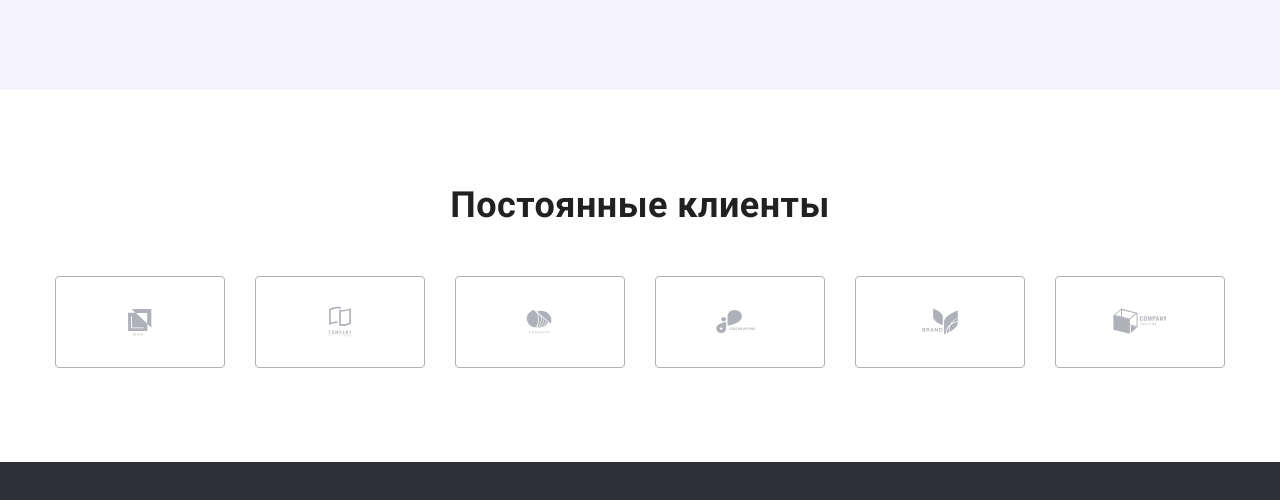
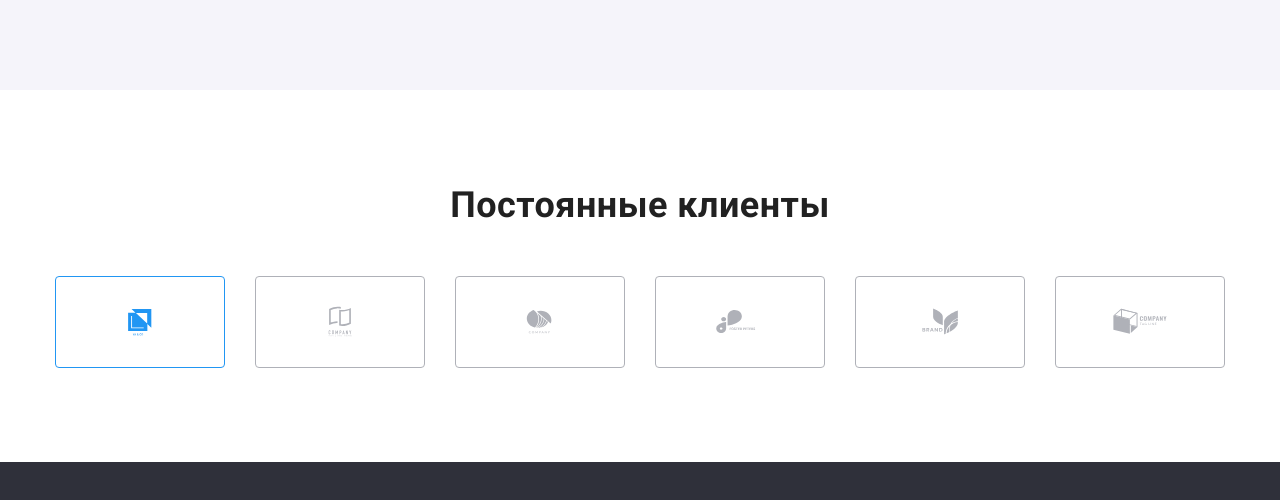
Before and after one commit to Evgen-Zaharevich/goit-markup-hw-04, a plain HTML site: page index.html in a window 1280 px wide. In both pictures the pointer is over the link 140 px from the left and 2553 px from the top of the page. Shown: the part 2231-2731 px from the top of the page. Drawn offline with nearby package versions, Linux system fonts and the light colour scheme.

Commit message:
finish section clients

```diff
--- a/css/styles.css
+++ b/css/styles.css
@@ -425,13 +425,13 @@ p {
   border-radius: 4px;
 }
 
-/* .client-link:hover {
-  color: var(--accent-color);
+.client-link:hover {
+  border: 1px solid var(--accent-color);
 }
 
-.client-icon {
+.client-link:hover .client-icon {
   fill: var(--accent-color);
-} */
+}
 
 .client-icon {
   display: inline-block;
```
